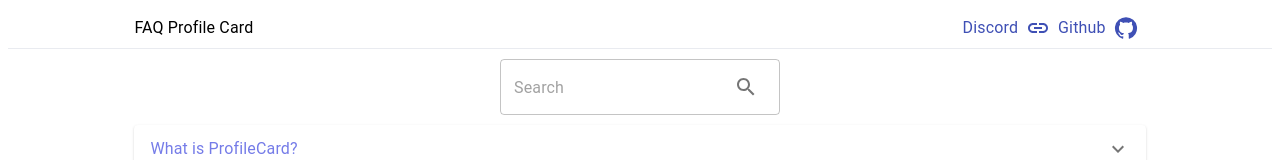
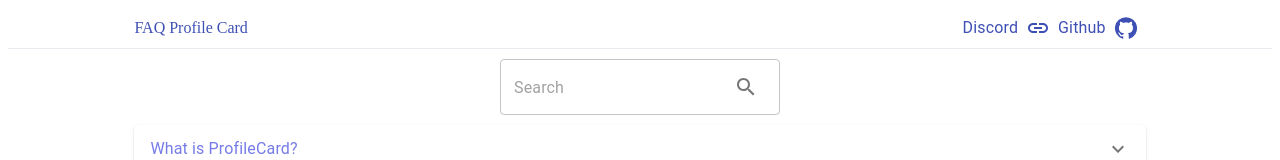
Before and after one commit to theprofilecard/faq.profilecard.co, a React (Create React App) app: page / in a window 1280 px wide. Shown: the top 160 px of the page. Built offline with nearby package versions, Linux system fonts and the light colour scheme.

Commit message:
add: in the faq page back link profilecard.co

```diff
--- a/src/components/Navbar.tsx
+++ b/src/components/Navbar.tsx
@@ -1,4 +1,4 @@
-import { IconButton, Stack, Typography } from '@mui/material';
+import { IconButton, Link, Stack, Typography } from '@mui/material';
 import { Box } from '@mui/system';
 import LinkIcon from '@mui/icons-material/Link';
 import GitHubIcon from '@mui/icons-material/GitHub';
@@ -13,7 +13,12 @@ const Navbar = () => {
         marginLeft="10%"
         marginRight="10%"
       >
-        <Typography>FAQ Profile Card</Typography>
+        <Link
+          href="https://www.profilecard.co/"
+          style={{ textDecoration: 'none' }}
+        >
+          FAQ Profile Card
+        </Link>
         <Stack direction="row" alignItems="center">
           <Stack direction="row" alignItems="center">
             <Typography color="primary">Discord</Typography>
```
